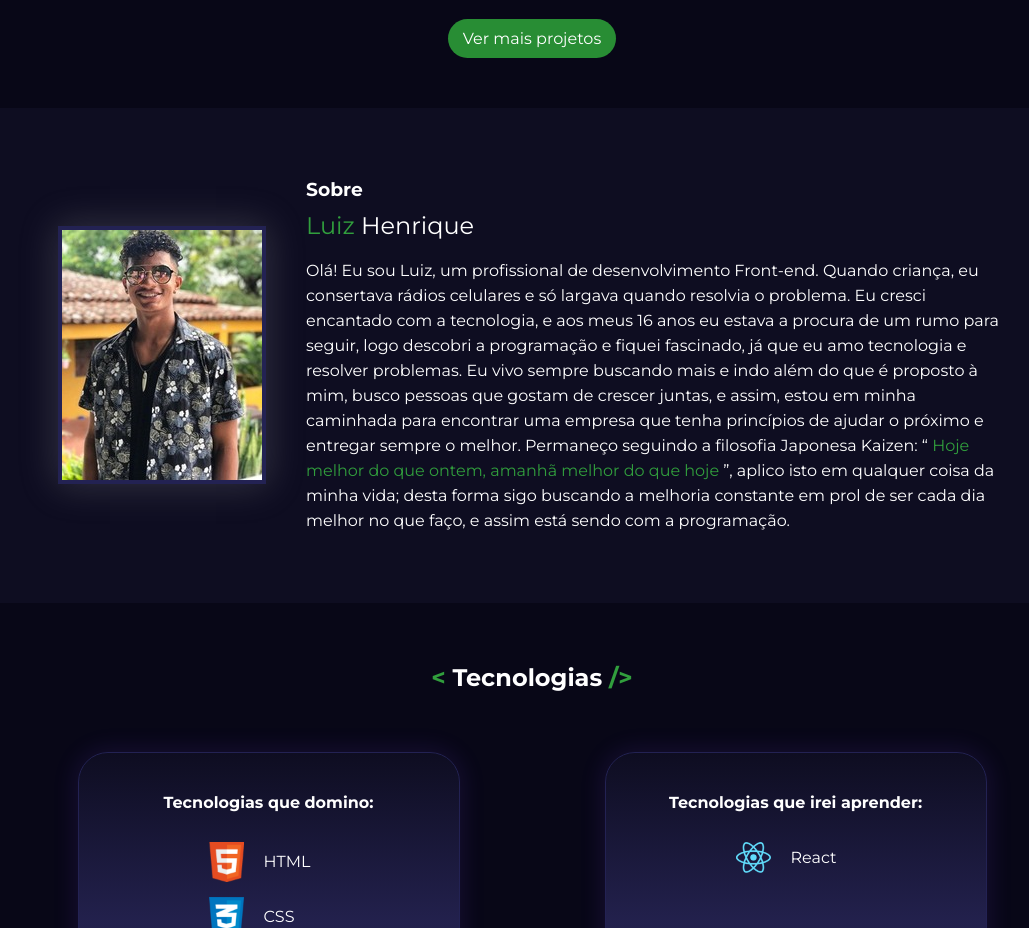
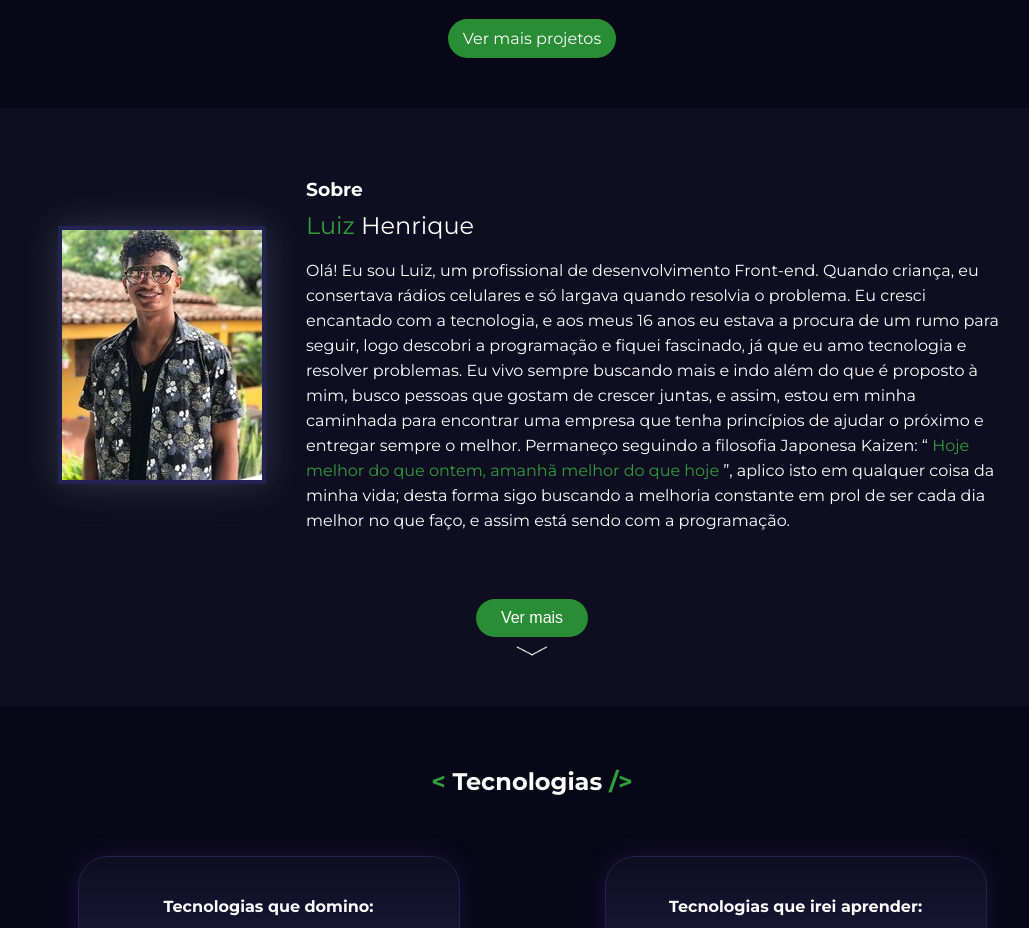
Before and after one commit to LuizMeraki/Portfolio, a React (Vite) app: page / in a window 1280 px wide. Shown: the part 1040-1968 px from the top of the page, without its empty margins (108-1137 px from the left). Built offline with nearby package versions, Linux system fonts and the light colour scheme.

Commit message:
Aprimoração

```diff
--- a/src/App.css
+++ b/src/App.css
@@ -42,7 +42,7 @@ section:nth-of-type(odd) {
 
 /* MEDIA QUERY */
 
-@media only screen and (max-width: 850px) {
+@media (max-width: 850px) {
      .menu {
           flex-direction: column;
      }
@@ -61,7 +61,7 @@ section:nth-of-type(odd) {
      }
 }
 
-@media only screen and (max-width: 550px) {
+@media (max-width: 550px) {
      .max-width {
           width: 85%;
      }
@@ -88,7 +88,7 @@ section:nth-of-type(odd) {
      }
 }
 
-@media only screen and (max-width: 430px) {
+@media (max-width: 430px) {
      .banner {
           height: 320px;
      }
--- a/src/pages/HomePage/index.jsx
+++ b/src/pages/HomePage/index.jsx
@@ -1,4 +1,4 @@
-import React from 'react';
+import React, { useEffect, useState } from 'react';
 import { Link } from 'react-router-dom';
 import './style.css';
 
@@ -22,9 +22,22 @@ import whatsappIcon from '../../assets/icons/whatsapp.png';
 import linkedinIcon from '../../assets/icons/linkedin.png';
 import githubIcon from '../../assets/icons/github.png';
 import instagramIcon from '../../assets/icons/instagram.png';
+import btnArrow from '../../assets/icons/arrow.png';
 
 
 export default function HomePage() {
+
+  // contexto: botão "ver mais"
+  const [seeMore, setSeeMore] = useState(false);
+  const seeMoreBtn = "Ver mais"
+  const seeLessBtn = "Ver menos"
+  const arrowDownIcon = "arrow-down-img"
+  const arrowUpIcon = "arrow-up-img"
+
+  const handleSwitchSeeMoreLogic = () => {
+    setSeeMore(!seeMore);
+  }
+
   return (
     <>
       <Header />
@@ -34,7 +47,7 @@ export default function HomePage() {
           <div className="max-width">
             <div className="menu-content">
               <figure>
-                <img src={ fotoPerfil } alt="Perfil Luiz"></img>
+                <img src={fotoPerfil} alt="Perfil Luiz"></img>
               </figure>
               <div className="phrase">
                 <p>"Hoje <span className="green-text">melhor</span> do que ontem, amanhã melhor do que hoje."</p>
@@ -47,25 +60,25 @@ export default function HomePage() {
             <h2>Projetos</h2>
             <div className="card-container">
               <ProjectCard
-                card_title={ "Netflix" }
-                card_image={ capaNetflix }
-                card_description={ "Projeto inspirado na netflix que entrega um layout bem próximo ao site original. Este projeto não possui funcionalidades de back-end e nem a links, este projeto foi desenvolvido com o intuito de pôr em prática os conhecimentos em HTML e CSS. Com exceção da seção FAQ, este site está semelhante ao oficial." }
-                card_website={ "https://luizmeraki.github.io/Netflix/netflix/" }
-                card_github={ "https://github.com/LuizMeraki/Netflix" } />
+                card_title={"Netflix"}
+                card_image={capaNetflix}
+                card_description={"Projeto inspirado na netflix que entrega um layout bem próximo ao site original. Este projeto não possui funcionalidades de back-end e nem a links, este projeto foi desenvolvido com o intuito de pôr em prática os conhecimentos em HTML e CSS. Com exceção da seção FAQ, este site está semelhante ao oficial."}
+                card_website={"https://luizmeraki.github.io/Netflix/netflix/"}
+                card_github={"https://github.com/LuizMeraki/Netflix"} />
 
               <ProjectCard
-                card_title={ "Agência de Viagens" }
-                card_image={ capaAgenciaDeViagens }
-                card_description={ "Este bonito e intuitivo site de uma agência de viagens, traz o que você precisa para você se preparar para sua viagem. Aqui você informa seus dados, data de partida, de volta e ainda descobre mais sobre outros lugares que você pode conhecer na seção de ofertas e anúncios." }
-                card_website={ "https://luizmeraki.github.io/agencia-de-viagens/agencia-de-viagens/" }
-                card_github={ "https://github.com/LuizMeraki/agencia-de-viagens" } />
+                card_title={"Agência de Viagens"}
+                card_image={capaAgenciaDeViagens}
+                card_description={"Este bonito e intuitivo site de uma agência de viagens, traz o que você precisa para você se preparar para sua viagem. Aqui você informa seus dados, data de partida, de volta e ainda descobre mais sobre outros lugares que você pode conhecer na seção de ofertas e anúncios."}
+                card_website={"https://luizmeraki.github.io/agencia-de-viagens/agencia-de-viagens/"}
+                card_github={"https://github.com/LuizMeraki/agencia-de-viagens"} />
 
               <ProjectCard
-                card_title={ "Aluguel de carros" }
-                card_image={ capaAlucar }
-                card_description={ 'Este é um site de aluguel de carros, aqui você poderá escolher e alugar o carro que estiver disponível, basta preencher o formulário com suas informações, escolher o modelo na lista de modelos e ainda irá descobrir mais sobre a "empresa" AluCar.' }
-                card_website={ "https://luizmeraki.github.io/alucar-aluguel-de-carros/aluguel-de-carros/" }
-                card_github={ "https://github.com/LuizMeraki/alucar-aluguel-de-carros" } />
+                card_title={"Aluguel de carros"}
+                card_image={capaAlucar}
+                card_description={'Este é um site de aluguel de carros, aqui você poderá escolher e alugar o carro que estiver disponível, basta preencher o formulário com suas informações, escolher o modelo na lista de modelos e ainda irá descobrir mais sobre a "empresa" AluCar.'}
+                card_website={"https://luizmeraki.github.io/alucar-aluguel-de-carros/aluguel-de-carros/"}
+                card_github={"https://github.com/LuizMeraki/alucar-aluguel-de-carros"} />
             </div>
             <div className="projects-link">
               <Link className="component-link" to='/projects'>Ver mais projetos</Link>
@@ -74,13 +87,33 @@ export default function HomePage() {
         </section>
         <section id="about">
           <div className="about max-width">
+            <div className="container-about">
               <figure>
-              <img src={ fotoLuiz } alt="Foto de Luiz"></img>
+                <img src={fotoLuiz} alt="Foto de Luiz"></img>
               </figure>
-            <div className="text-section-about">
+              <div className="box-about-description">
                 <h3>Sobre</h3>
                 <p><span className="green-text">Luiz</span> Henrique</p>
                 <p>Olá! Eu sou Luiz,  um profissional de desenvolvimento Front-end. Quando criança, eu consertava rádios celulares e só largava quando resolvia o problema. Eu cresci encantado com a tecnologia, e aos meus 16 anos eu estava a procura de um rumo para seguir, logo descobri a programação e fiquei fascinado, já que eu amo tecnologia e resolver problemas. Eu vivo sempre buscando mais e indo além do que é proposto à mim,  busco pessoas que gostam de crescer juntas, e assim, estou em minha caminhada para encontrar uma empresa que tenha princípios de ajudar o próximo e entregar sempre o melhor. Permaneço seguindo a filosofia Japonesa Kaizen:  “ <span className="green-text">Hoje melhor do que ontem, amanhã melhor do que hoje</span> ”, aplico isto em qualquer coisa da minha vida; desta forma sigo buscando a melhoria constante em prol de ser cada dia melhor no que faço, e assim está sendo com a programação.</p>
+              </div>
+            </div>
+            {seeMore &&
+              <>
+                <div>
+                  <p>Lorem ipsum dolor sit amet consectetur adipisicing elit. Sint error adipisci facilis eaque quo assumenda exercitationem nesciunt excepturi aliquid corrupti! Omnis provident aliquid eum doloribus doloremque, exercitationem minus facilis error!</p>
+                  <p>Lorem ipsum dolor sit amet consectetur adipisicing elit. Excepturi, corporis? Debitis, quaerat illum. Laborum id doloribus eligendi minima doloremque eveniet ex vel quaerat, earum harum temporibus nobis repellendus aliquid excepturi!</p>
+                  <p>Lorem ipsum dolor sit amet consectetur adipisicing elit. Labore nemo nam quo repellendus quas aperiam dolorem voluptates placeat nihil. Eligendi repellendus dolore molestiae quo quibusdam facilis dolores iste vitae laborum?</p>
+                </div>
+                <div>
+                  <p>Lorem ipsum dolor sit amet consectetur adipisicing elit. Sint error adipisci facilis eaque quo assumenda exercitationem nesciunt excepturi aliquid corrupti! Omnis provident aliquid eum doloribus doloremque, exercitationem minus facilis error!</p>
+                  <p>Lorem ipsum dolor sit amet consectetur adipisicing elit. Excepturi, corporis? Debitis, quaerat illum. Laborum id doloribus eligendi minima doloremque eveniet ex vel quaerat, earum harum temporibus nobis repellendus aliquid excepturi!</p>
+                  <p>Lorem ipsum dolor sit amet consectetur adipisicing elit. Labore nemo nam quo repellendus quas aperiam dolorem voluptates placeat nihil. Eligendi repellendus dolore molestiae quo quibusdam facilis dolores iste vitae laborum?</p>
+                </div>
+              </>
+            }
+            <div className="btn-box-see-more">
+              <button onClick={ handleSwitchSeeMoreLogic }>{seeMore ? seeLessBtn : seeMoreBtn}</button>
+              <img className={ seeMore ? arrowUpIcon : arrowDownIcon } src={ btnArrow } alt="Seta" />
             </div>
           </div>
         </section>
@@ -92,15 +125,15 @@ export default function HomePage() {
                 <h4>Tecnologias que domino:</h4>
                 <div className="technologies-box">
                   <figure>
-                    <img src={ htmlIcon } alt="HTML Icon"></img>
+                    <img src={htmlIcon} alt="HTML Icon"></img>
                     <figcaption>HTML</figcaption>
                   </figure>
                   <figure>
-                    <img src={ cssIcon } alt="CSS Icon"></img>
+                    <img src={cssIcon} alt="CSS Icon"></img>
                     <figcaption>CSS</figcaption>
                   </figure>
                   <figure>
-                    <img src={ javascriptIcon } alt="JavaScript Icon"></img>
+                    <img src={javascriptIcon} alt="JavaScript Icon"></img>
                     <figcaption>JavaScript</figcaption>
                   </figure>
                 </div>
@@ -109,7 +142,7 @@ export default function HomePage() {
                 <h4>Tecnologias que irei aprender:</h4>
                 <div className="technologies-box">
                   <figure>
-                    <img src={ reactIcon } alt="React Icon"></img>
+                    <img src={reactIcon} alt="React Icon"></img>
                     <figcaption>React</figcaption>
                   </figure>
                 </div>
@@ -123,23 +156,23 @@ export default function HomePage() {
             <div className="container-contact">
               <div className="box-contacts">
                 <figure>
-                  <img src={ emailIcon } alt="Email Icon"></img>
+                  <img src={emailIcon} alt="Email Icon"></img>
                   <figcaption><a href="mailto:luizollvrsantos@gmail.com" target="_blank">E-mail</a></figcaption>
                 </figure>
                 <figure>
-                  <img src={ whatsappIcon } alt="Whatsapp Icon"></img>
+                  <img src={whatsappIcon} alt="Whatsapp Icon"></img>
                   <figcaption><a href="https://api.whatsapp.com/send?phone=5571996036876&text=Ol%C3%A1!%20Tudo%20bem%20com%20voc%C3%AA%3F%20Siga%20o%20link%20abaixo%20e%20vamos%20tratar%20do%20assunto%20que%20deseja." target="_blank">Whatsapp</a></figcaption>
                 </figure>
                 <figure>
-                  <img src={ linkedinIcon } alt="LinkedIn Icon"></img>
+                  <img src={linkedinIcon} alt="LinkedIn Icon"></img>
                   <figcaption><a href="https://www.linkedin.com/in/luiz-henrique-dev-frontend/" target="_blank">LinkedIn</a></figcaption>
                 </figure>
                 <figure>
-                  <img src={ githubIcon } alt="GitHub Icon"></img>
+                  <img src={githubIcon} alt="GitHub Icon"></img>
                   <figcaption><a href="https://github.com/LuizMeraki" target="_blank">GitHub</a></figcaption>
                 </figure>
                 <figure>
-                  <img src={ instagramIcon } alt="Instagram Icon"></img>
+                  <img src={instagramIcon} alt="Instagram Icon"></img>
                   <figcaption><a href="https://www.instagram.com/luizmeraki/" target="_blank">Instagram</a></figcaption>
                 </figure>
               </div>
--- a/src/pages/HomePage/style.css
+++ b/src/pages/HomePage/style.css
@@ -90,8 +90,7 @@ h2::after {
 .about {
   padding: 50px 0;
   display: flex;
-  flex-wrap: wrap;
-  justify-content: center;
+  flex-direction: column;
   align-items: center;
   gap: 40px;
 }
@@ -106,16 +105,84 @@ h3 {
   margin-bottom: 8px;
 }
 
-.text-section-about p:first-of-type {
+.container-about {
+  display: flex;
+  flex-wrap: wrap;
+  align-items: center;
+  justify-content: center;
+  gap: 40px;
+  transition: .3s;
+}
+
+.container-about p:first-of-type {
   margin-top: 12px;
   font-size: 1.5rem;
 }
 
-.text-section-about p {
+.container-about p {
   width: 100%;
   max-width: 700px;
   line-height: 25px;
   margin-top: 20px;
+}
+
+.btn-box-see-more {
+  margin-top: 1.6em;
+  display: flex;
+  flex-direction: column;
+  align-items: center;
+  position: relative;
+}
+
+.btn-box-see-more button {
+  font-size: 1em;
+  background-color: #288d34;
+  padding: 10px 25px;
+  border-radius: 30px;
+  border: none;
+  cursor: pointer;
+  transition: .3s;
+}
+
+.btn-box-see-more button:hover {
+  background-color: #3fb64b;
+  box-shadow: 0 0 15px 5px #00e10f1d;
+}
+
+.arrow-down-img,
+.arrow-up-img {
+  width: 2.5em;
+  position: absolute;
+  animation: arrow-down infinite 1.2s alternate;
+}
+
+.arrow-up-img {
+  transform: rotate(180deg);
+  animation: arrow-up infinite 1.2s alternate;
+}
+
+@keyframes arrow-down {
+  0% {
+    top: 110%;
+  }
+  50% {
+    top: 132%;
+  }
+  100% {
+    top: 110%;
+  }
+}
+
+@keyframes arrow-up {
+  0% {
+    top: -65%;
+  }
+  50% {
+    top: -95%;
+  }
+  100% {
+    top: -65%;
+  }
 }
 
 /* TECHNOLOGIES */
```
Also changed, not shown: src/assets/icons/arrow.png (added). Lines whose indentation alone changed are shown as unchanged.
